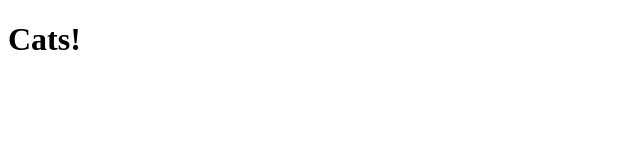
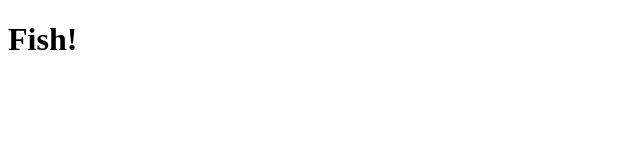
Before and after one commit to cc-erty/multi-user, a plain HTML site: page index.html in a window 1280 px wide. Shown: the full height of the page, 0-640 px from the left. Drawn offline with Linux system fonts and the light colour scheme.

Commit message:
Change Cats to Fish

```diff
--- a/index.html
+++ b/index.html
@@ -5,6 +5,6 @@
 	<title>Document</title>
 </head>
 <body>
-	<h1>Cats!</h1>
+	<h1>Fish!</h1>
 </body>
 </html>
```
